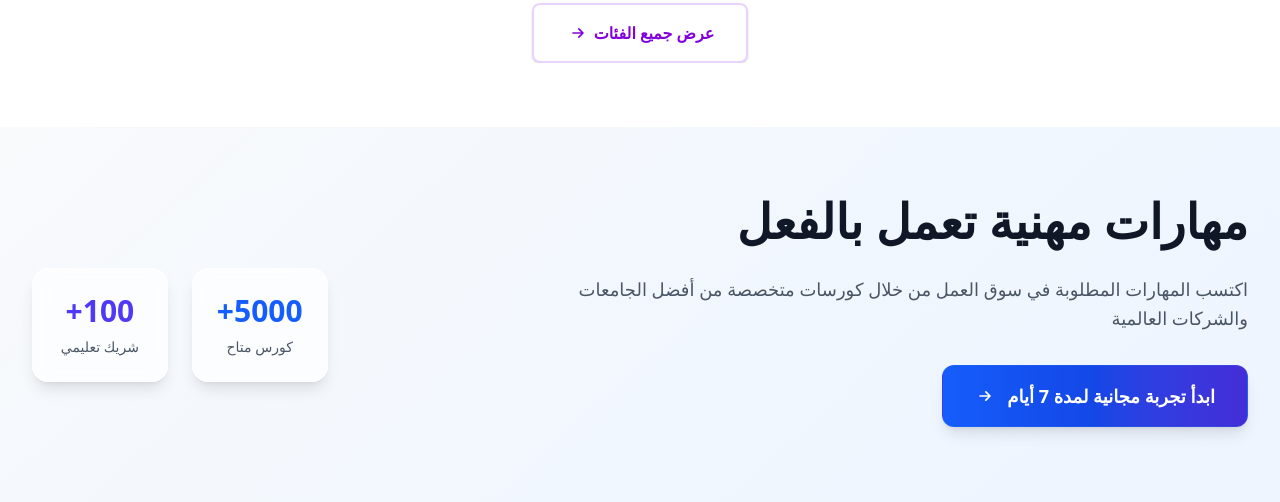
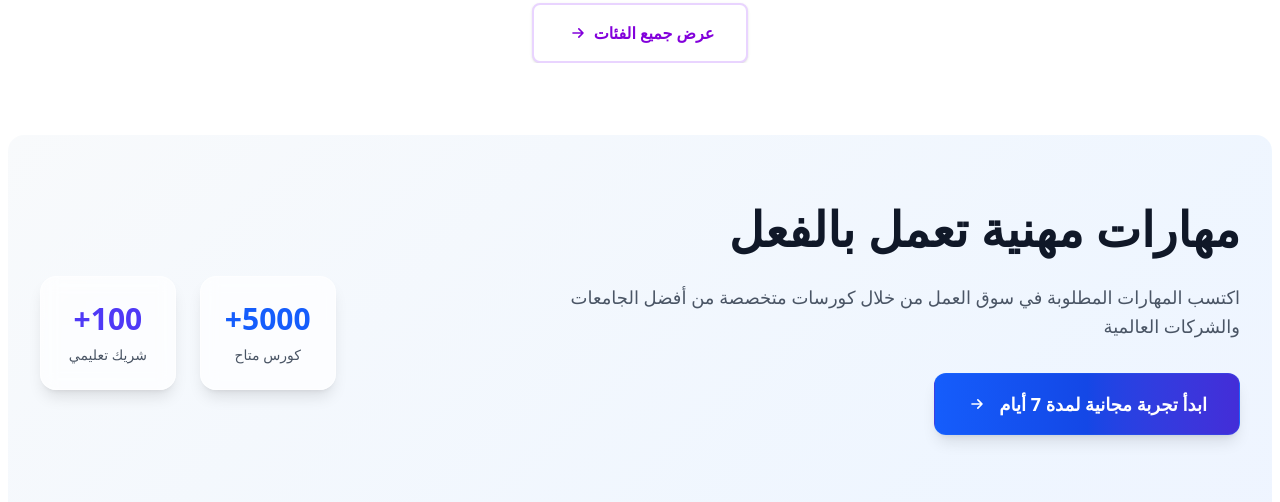
Before and after one commit to MohammedTuaymah/tailwindCourse, a website: page docs/index.html in a window 1280 px wide. Shown: the part 7730-8232 px from the top of the page. Drawn offline with nearby package versions, Linux system fonts and the light colour scheme.

Commit message:
تحديث

```diff
--- a/docs/index.html
+++ b/docs/index.html
@@ -110,7 +110,7 @@
     }
   </style>
 </head>
-<body class="font-sans bg-gray-50">
+<body class="font-sans bg-white">
   <!-- Navbar -->
   <nav class="fixed top-0 left-0 right-0 z-50 bg-white/90 backdrop-blur-lg border-b border-gray-200/50 transition-all duration-300" id="navbar">
     <div class="max-w-7xl mx-auto px-4 sm:px-6 lg:px-8">
@@ -1336,7 +1336,7 @@
   </section>
 
   <!-- Customer Reviews Section -->
-  <section class="py-12 md:py-16 bg-gray-50">
+  <section class="py-12 md:py-16 bg-white">
     <div class="max-w-7xl mx-auto px-4 sm:px-6 lg:px-8">
       <div class="grid grid-cols-1 lg:grid-cols-2 gap-8 md:gap-12 lg:gap-16">
 
@@ -2081,7 +2081,7 @@
   </section>
 
   <!-- Career Skills Section -->
-  <section id="career-skills" class="relative py-16 bg-gradient-to-br from-slate-50 via-blue-50 to-indigo-50">
+  <section id="career-skills" class="relative py-16 bg-gradient-to-br from-slate-50 via-blue-50 to-indigo-50 m-2 rounded-2xl">
     <div class="max-w-7xl mx-auto px-4 sm:px-6 lg:px-8">
 
       <!-- Section Header -->
```
